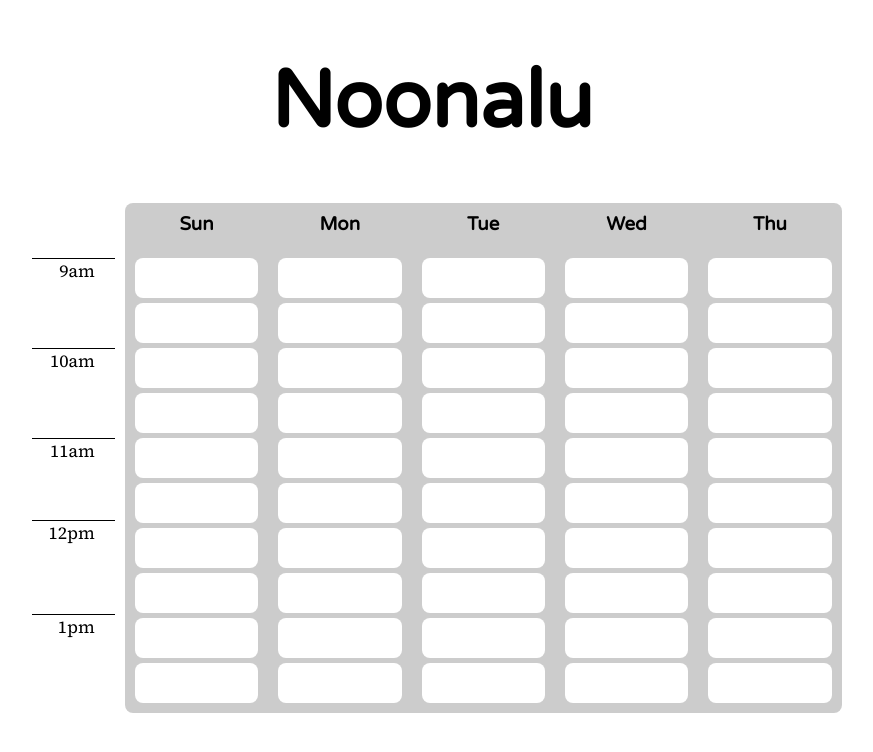
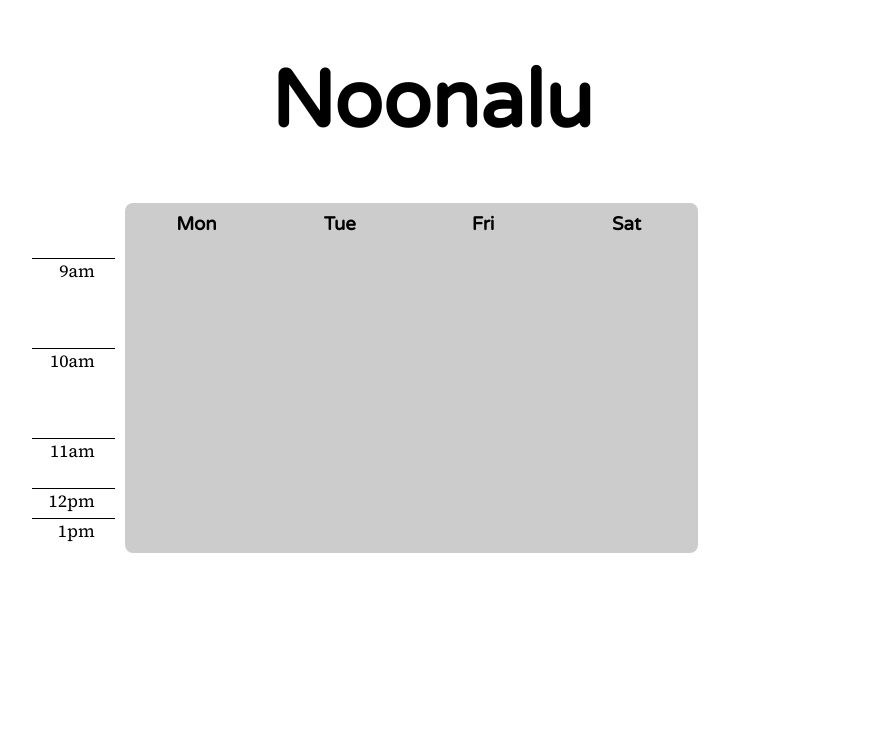
Before and after one commit to noonalu/noonalu-web, a Vue app: page /#/cal in a window 1280 px wide. Shown: the top 752 px of the page, without its empty margins (208-1081 px from the left). Built offline with nearby package versions, Linux system fonts and the light colour scheme.

Commit message:
First stab at `DayModel`

```diff
--- a/src/components/Calendar/Calendar.vue
+++ b/src/components/Calendar/Calendar.vue
@@ -1,6 +1,25 @@
+
+
 <script setup lang="ts">
 
-import Day from './Day.vue';
+	import Day from './Day.vue'
+
+
+	export interface Props {
+		// Non contiguous set of days
+		// ("Mon/Tue/Sun", "Tue/Thurs", etc.)
+		// For now anything goes
+		// dayNames: string[]
+		dayModels: DayModel[]
+	}
+
+	// Initialize props
+	defineProps<Props>()
+
+	// TOOD: For initializing with defaults
+	// const props = withDefaults(defineProps<Props>(),{
+	// 	dayNames: () => ['sun']
+	// })
 
 </script>
 
@@ -19,13 +38,14 @@ import Day from './Day.vue';
 				<p>12pm</p>
 				<p>1pm</p>
 			</div>
+
+			<Day v-for="(day, i) in dayModels" :dayModel="day"/>
+<!--
 			<Day name="Sun"/>
 			<Day name="Mon"/>
 			<Day name="Tue"/>
 			<Day name="Wed"/>
-			<Day name="Thu"/>
-			<!-- <Day name="Fri"></Day> -->
-			<!-- <Day name="Sat"></Day> -->
+			<Day name="Thu"/> -->
 		</div>
 	</div>
 
--- a/src/components/Calendar/Day.vue
+++ b/src/components/Calendar/Day.vue
@@ -1,8 +1,12 @@
 <script setup lang="ts">
-	import Increment from './Increment.vue';
 
+	import Increment from './Increment.vue'
+	import DayModel from '../../models/DayModel'
+
+	// TODO: architecture?? MVVM?
 	const props = defineProps({
-		name: String
+		dayModel: DayModel,
+		// hours: number[]
 	})
 
 	var hours = [9, 10, 11, 12, 1, 2, 3, 4, 5]
@@ -11,8 +15,8 @@
 
 <template>
     <div class="day">
-    	<h3>{{ name }}</h3>
-		<Increment v-for="n in 10"/>
+    	<h3>{{ dayModel.name }}</h3>
+		<Increment v-for="n in hours.count"/>
 	</div>
 </template>
 
--- a/src/main.ts
+++ b/src/main.ts
@@ -7,10 +7,34 @@ import { createRouter, createWebHashHistory } from 'vue-router'
 import Home from "./components/Home.vue"
 import Calendar from "./components/Calendar/Calendar.vue"
 
+
+// Models
+import DayModel from './models/DayModel'
+
+// dummy data lol
+
+let day1 = new DayModel("Mon")
+let day2 = new DayModel("Tue")
+let day3 = new DayModel("Fri")
+let day4 = new DayModel("Sat")
+
+let dayModels: DayModel[] = [day1, day2, day3, day4]
+
+console.log(dayModels[0].name)
+
 // Routing
 const routes = [
-	{ path: '/', component: Home },
-	{ path: '/cal', component: Calendar },
+
+	{
+		path: '/', component: Home
+	},
+	{
+		path: '/cal',
+		component: Calendar,
+		props: {
+			dayModels: dayModels
+		}
+	},
 ]
 
 const router = createRouter({
--- /dev/null
+++ b/src/models/DayModel.ts
@@ -0,0 +1,9 @@
+
+export default class DayModel {
+
+	name: string
+
+	public constructor(name: string) {
+		this.name = name
+	}
+}
```
